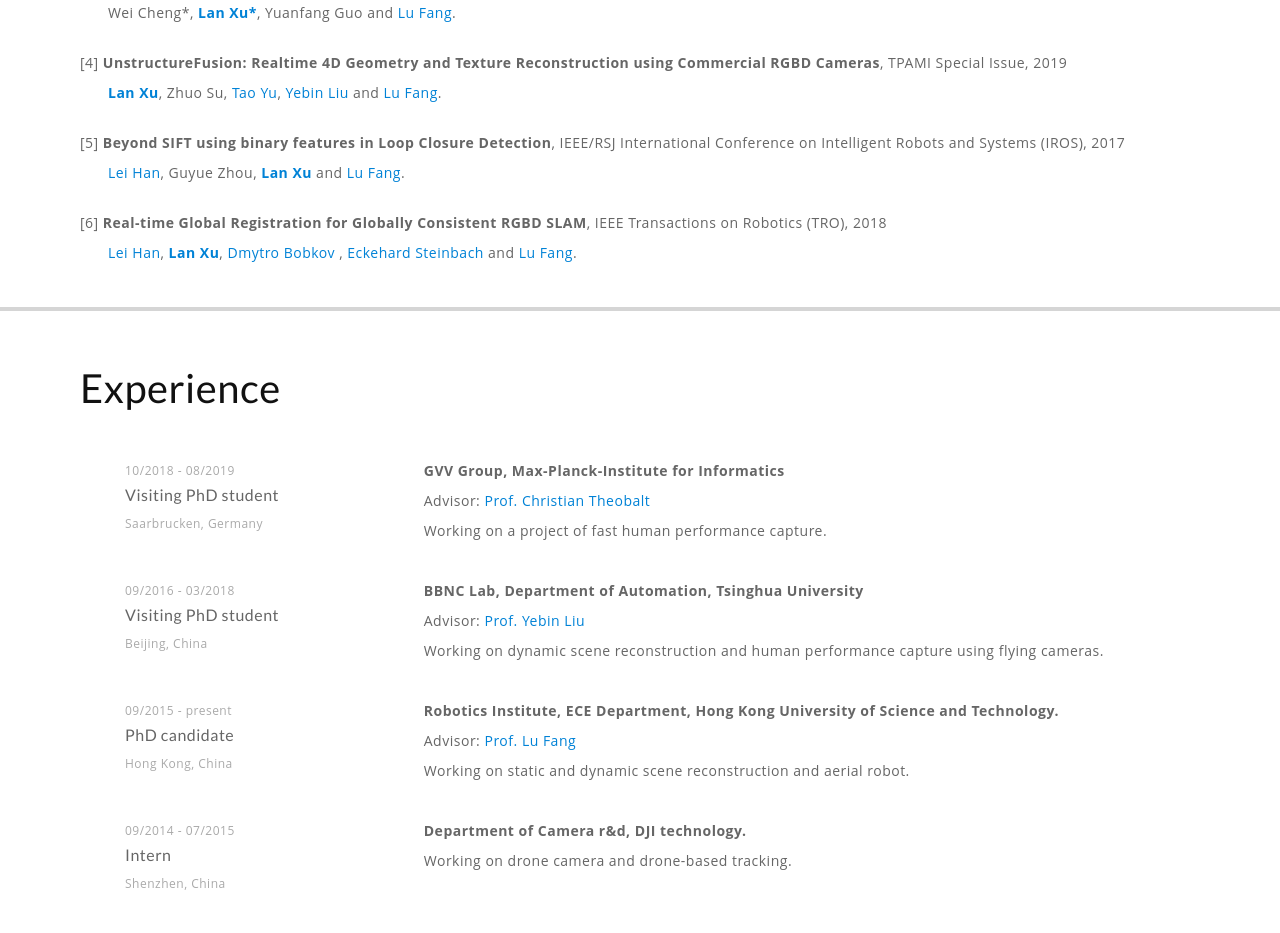
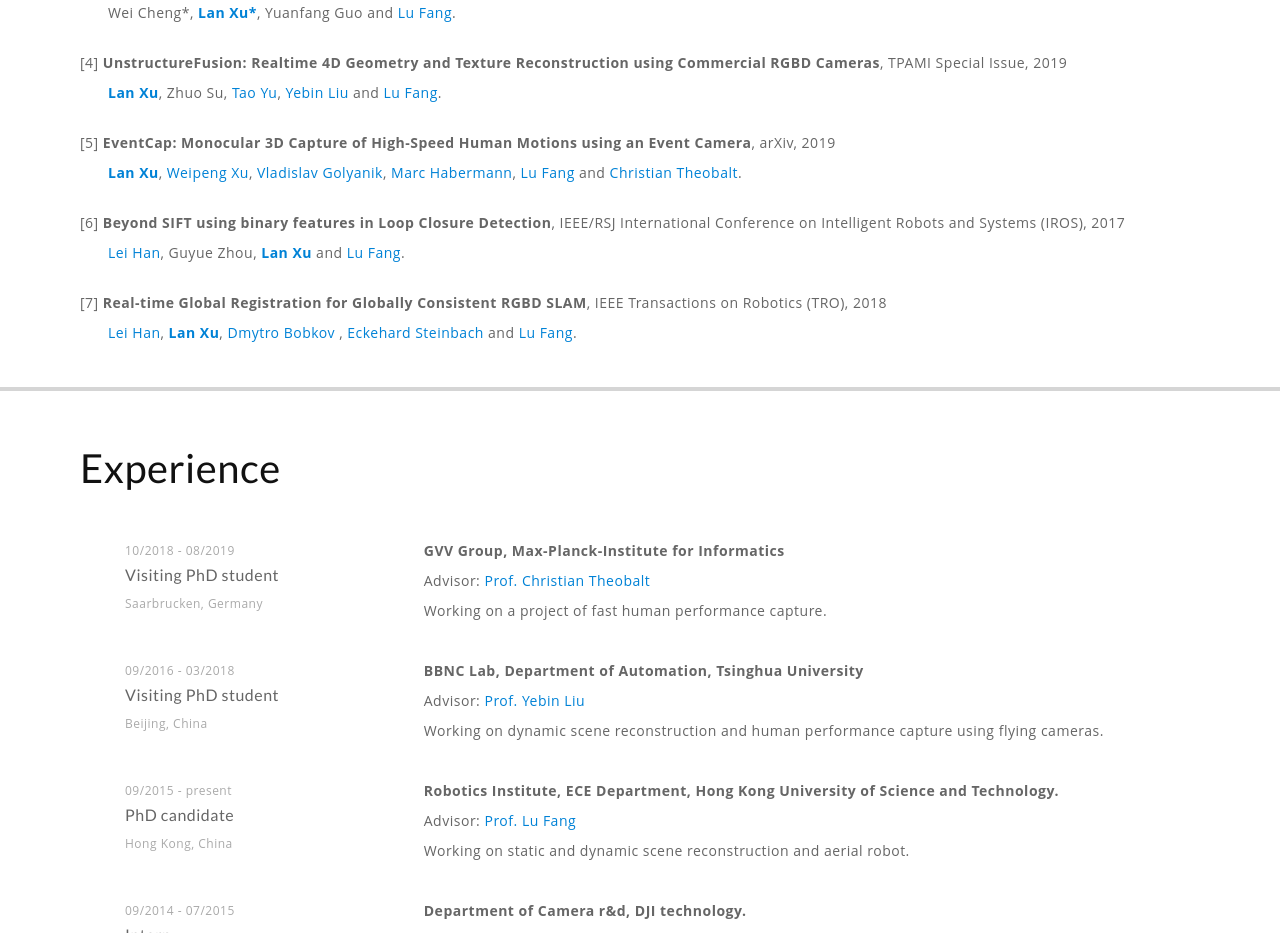
Before and after one commit to xulan/xulan.github.io, a plain HTML site: page index.html in a window 1280 px wide. Shown: the part 2400-3333 px from the top of the page. Drawn offline with nearby package versions, Linux system fonts and the light colour scheme.

Commit message:
add arxiv ecap link

```diff
--- a/index.html
+++ b/index.html
@@ -271,11 +271,15 @@
 					<p style="text-indent:2em;"><a href="#home"><strong>Lan Xu</strong></a>, Zhuo Su, <a href="https://ytrock.com/">Tao Yu</a>, <a href="http://www.liuyebin.com/">Yebin Liu</a> and <a href="http://www.luvision.net/">Lu Fang</a>.</p>
 
 					<br />
-					<p>[5] <strong>Beyond SIFT using binary features in Loop Closure Detection</strong>,  IEEE/RSJ International Conference on Intelligent Robots and Systems (IROS), 2017</p>
+					<p>[5] <strong>EventCap: Monocular 3D Capture of High-Speed Human Motions using an Event Camera</strong>, arXiv, 2019</p>
+					<p style="text-indent:2em;"><a href="#home"><strong>Lan Xu</strong></a>, <a href="https://people.mpi-inf.mpg.de/~wxu/">Weipeng Xu</a>, <a href="http://people.mpi-inf.mpg.de/~golyanik/">Vladislav Golyanik</a>, <a href="https://people.mpi-inf.mpg.de/~mhaberma/">Marc Habermann</a>, <a href="http://www.luvision.net/">Lu Fang</a> and <a href="https://people.mpi-inf.mpg.de/~theobalt/">Christian Theobalt</a>.</p>
+
+					<br />
+					<p>[6] <strong>Beyond SIFT using binary features in Loop Closure Detection</strong>,  IEEE/RSJ International Conference on Intelligent Robots and Systems (IROS), 2017</p>
 					<p style="text-indent:2em;"><a href="https://sites.google.com/view/lhanaf/">Lei Han</a>, Guyue Zhou, <a href="#home"><strong>Lan Xu</strong></a> and <a href="http://www.luvision.net/">Lu Fang</a>.</p>
 
 					<br />
-					<p>[6] <strong> Real-time Global Registration for Globally Consistent RGBD SLAM</strong>,  IEEE Transactions on Robotics (TRO), 2018</p>
+					<p>[7] <strong> Real-time Global Registration for Globally Consistent RGBD SLAM</strong>,  IEEE Transactions on Robotics (TRO), 2018</p>
 					<p style="text-indent:2em;"><a href="https://sites.google.com/view/lhanaf/">Lei Han</a>, <a href="#home"><strong>Lan Xu</strong></a>, <a href="https://dbobkov.github.io/">Dmytro Bobkov</a> , <a href="http://www.professoren.tum.de/en/steinbach-eckehard/">Eckehard Steinbach</a> and <a href="http://www.luvision.net/">Lu Fang</a>.</p>
 
                 </div>
```
